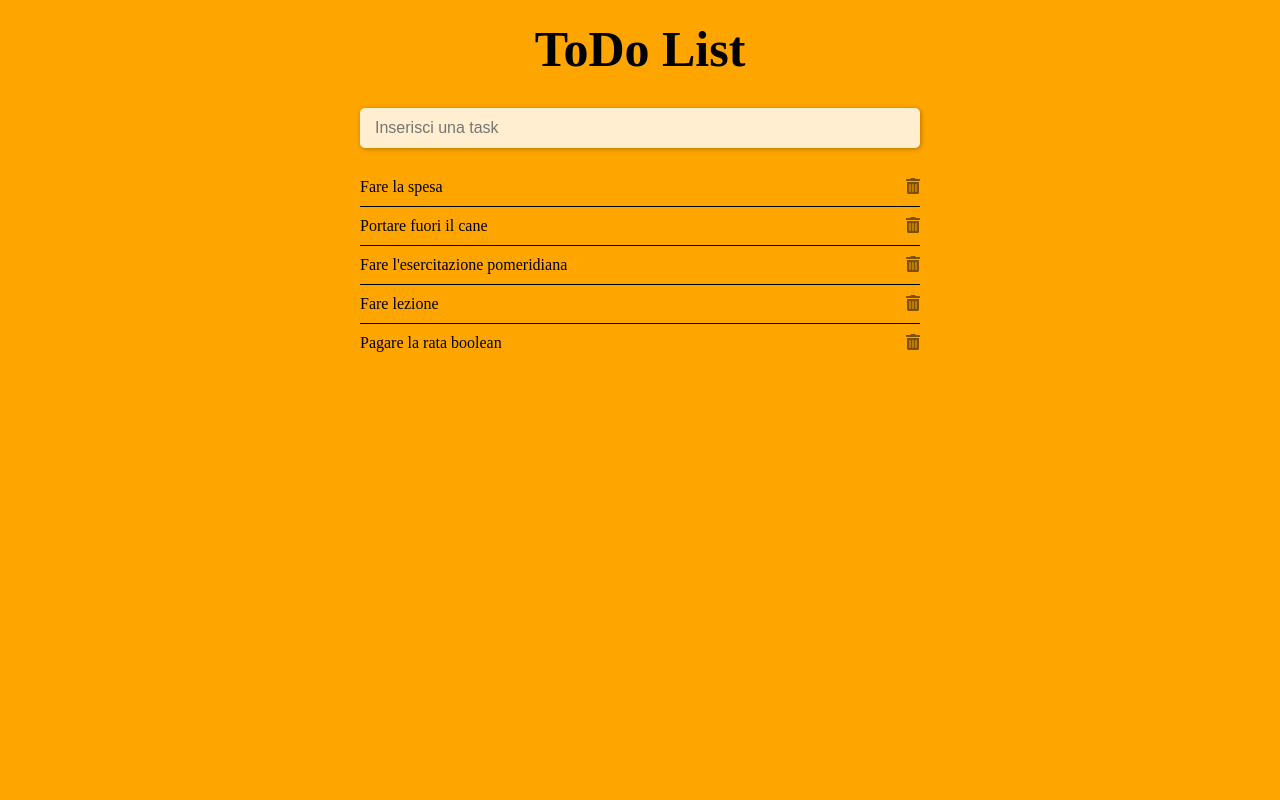
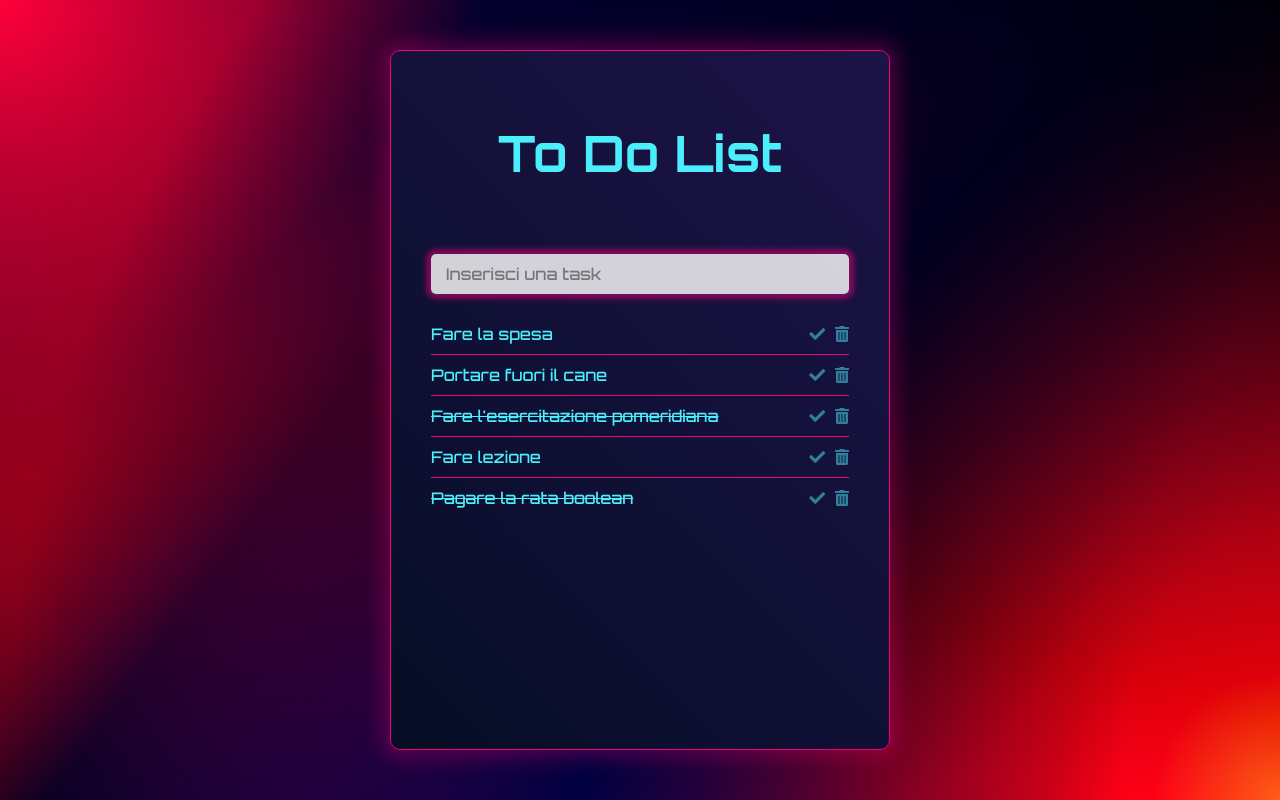
Before and after one commit to EmiPro97/js-todo-clone, a plain HTML site: page index.html in a window 1280 px wide. Drawn offline with nearby package versions, Linux system fonts and the light colour scheme.

Commit message:
completed

```diff
--- a/css/style.css
+++ b/css/style.css
@@ -3,26 +3,48 @@
     margin: 0;
     padding: 0;
     box-sizing: border-box;
+    font-family: 'Orbitron', sans-serif;
 }
 
 body{
-    background: orange;
+    background: linear-gradient(180deg, #000346 0%, #FF0000 100%), linear-gradient(58.72deg, #0029FF 0%, #AA0014 100%), radial-gradient(100% 164.72% at 100% 100%, #FF00A8 0%, #00FF47 100%), radial-gradient(100% 148.07% at 0% 0%, #FFF500 0%, #51D500 100%);
+    background-blend-mode: overlay, overlay, difference, normal;
+    color: #4beefa;
 }
 
 
 /* UTILITIES */
 
 /* Layout */
+.full-screen-wrap{
+    width: 100%;
+    height: 100vh;
+    display: flex;
+    align-items: center;
+    justify-content: center;
+}
+
 .wrapper{
-    max-width: 600px;
-    margin: 0 auto;
-    padding: 20px;
+    background-image: linear-gradient(45deg, #030d22, 40%, #1c1347);
+    width: 500px;
+    max-width: 500px;
+    height: 700px;
+    max-height: 700px;
+    padding: 70px 40px 0 40px;
+    border: 1px solid #ee0077;
+    border-radius: 10px;
+    box-shadow: 0 0 20px 7px rgba(238, 0, 119, 0.3)
+}
+
+/* Text */
+.line-through{
+    text-decoration: line-through;
 }
 
 
 /* HEADER */
 h1{
-    margin-bottom: 30px;
+    margin-bottom: 70px;
     font-size: 50px;
     text-align: center;
 }
@@ -38,7 +60,7 @@ h1{
     border: none;
     outline: none;
     border-radius: 5px;
-    box-shadow: 1px 1px 5px rgba(0, 0, 0, 0.3);
+    box-shadow: 0 0 5px 5px rgba(238, 0, 119, 0.5);
     background-color: #ffffffcf;
     transition: background 0.4s;
 }
@@ -50,10 +72,15 @@ h1{
 
 
 /* List elements */
+.toDo-list{
+    max-height: 350px;
+    overflow: auto;
+}
+
 .toDo-list li{
     display: flex;
     justify-content: space-between;
-    border-bottom: 1px solid #000;
+    border-bottom: 1px solid #ee0077;
     padding-bottom: 10px;
     margin-bottom: 10px;
 }
@@ -64,12 +91,20 @@ h1{
     border: none;
 }
 
+.toDo-list li .text{
+    cursor: pointer;
+}
+
 .toDo-list li i{
     opacity: 0.5;
     cursor: pointer;
     transition: opacity 0.4s;
 }
 
+.toDo-list li i:first-child{
+    margin-right: 5px;
+}
+
 .toDo-list li i:hover{
     opacity: 1
 }
--- a/index.html
+++ b/index.html
@@ -4,6 +4,11 @@
     <meta charset="UTF-8">
     <meta http-equiv="X-UA-Compatible" content="IE=edge">
     <meta name="viewport" content="width=device-width, initial-scale=1.0">
+
+    <!-- Font -->
+    <!-- Font -->
+    <link rel="preconnect" href="https://fonts.gstatic.com">
+    <link href="https://fonts.googleapis.com/css2?family=Orbitron:wght@500;700&display=swap" rel="stylesheet">
 
     <!-- Icons -->
     <link rel='stylesheet' href='https://cdnjs.cloudflare.com/ajax/libs/font-awesome/5.15.3/css/all.min.css' integrity='sha512-iBBXm8fW90+nuLcSKlbmrPcLa0OT92xO1BIsZ+ywDWZCvqsWgccV3gFoRBv0z+8dLJgyAHIhR35VZc2oM/gI1w==' crossorigin='anonymous'/>
@@ -19,13 +24,12 @@
     <title>To Do List</title>
 </head>
 <body>
+    <div class="full-screen-wrap">
         <div class="wrapper">
-
             <!-- HEADER -->
             <header>
-            <h1>ToDo List</h1>
+                <h1>To Do List</h1>
             </header>
-
             <!-- MAIN -->
             <main>
                 <!-- Element to add -->
@@ -34,14 +38,18 @@
                 <!-- List -->
                 <ul class="toDo-list"></ul>
             </main>
+        </div>
+    </div>
 
         <!-- TEMPLATE -->
         <div id="template" style="display: none;">
             <li>
                 <span class="text"></span>
+                <div>
+                    <i class="fas fa-check"></i>
                     <i class="fas fa-trash-alt"></i>
+                </div>
             </li>
-        </div>
         </div>
 
 </body>
--- a/js/script.js
+++ b/js/script.js
@@ -11,18 +11,23 @@ $(document).ready(function() {
     var listItems = [
         {
             toDoItem: 'Fare la spesa',
+            done: false,
         },
         {
             toDoItem: 'Portare fuori il cane',
+            done: false,
         },
         {
             toDoItem: 'Fare l\'esercitazione pomeridiana',
+            done: true,
         },
         {
             toDoItem: 'Fare lezione',
+            done: false,
         },
         {
             toDoItem: 'Pagare la rata boolean',
+            done: true,
         },
     ];
 
@@ -39,6 +44,10 @@ $(document).ready(function() {
         // Cloning template
         myClone = template.clone();
         myClone.find('.text').text(listItems[i].toDoItem);
+
+        if (listItems[i].done) {
+            myClone.find('.text').addClass('line-through');
+        }
 
         // Adding to list
         list.append(myClone);
@@ -69,8 +78,18 @@ $(document).ready(function() {
 
 
     // 3. Remove list item on icon click
-    $('body').on('click', '.toDo-list li i', function(){
-        $(this).parent().remove();
+    $('body').on('click', '.toDo-list li i:last-child', function(){
+        $(this).parent().parent('li').remove();
+    });
+
+
+    // 4. Line-through the done task on click
+    $('body').on('click', '.toDo-list li .text', function(){
+        $(this).toggleClass('line-through');
+    });
+
+    $('body').on('click', '.toDo-list li i:first-child', function(){
+        $(this).parent().prev('.text').toggleClass('line-through');
     });
 
 
```
Lines whose indentation alone changed are shown as unchanged.
